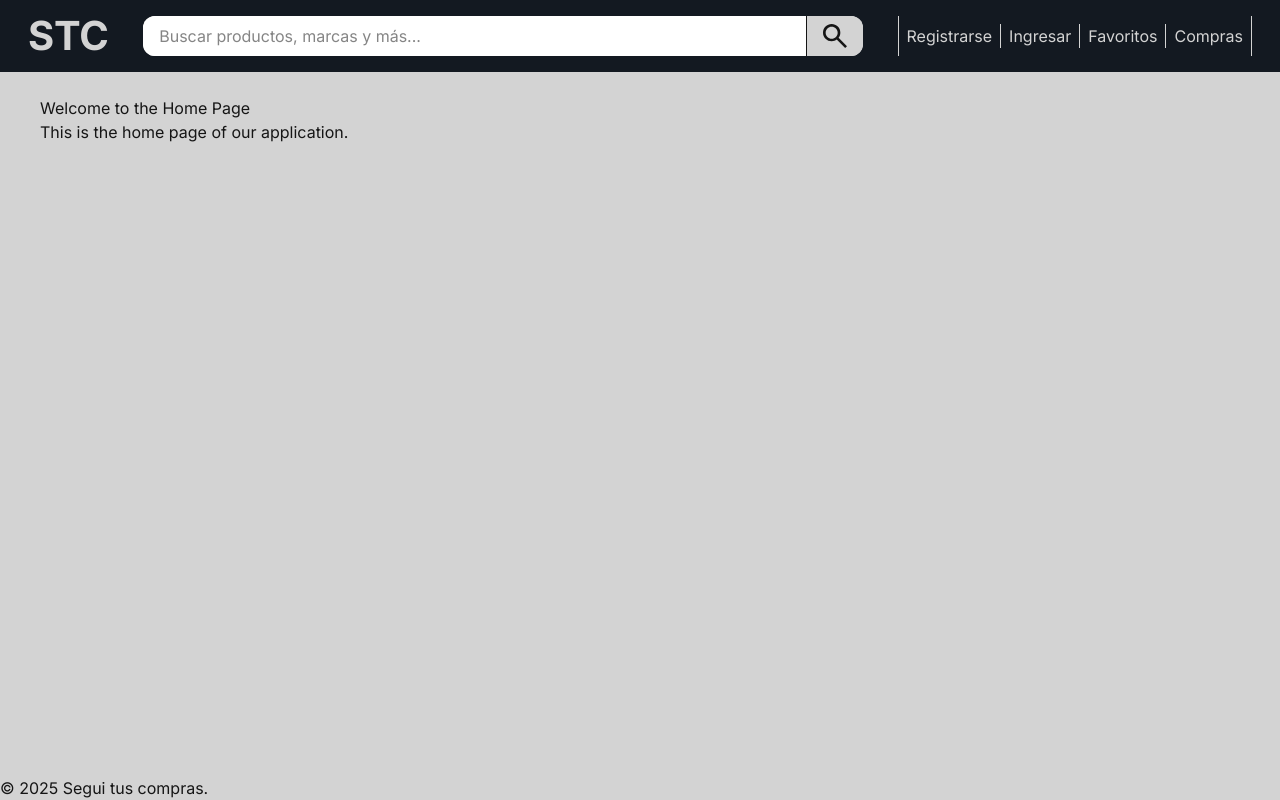
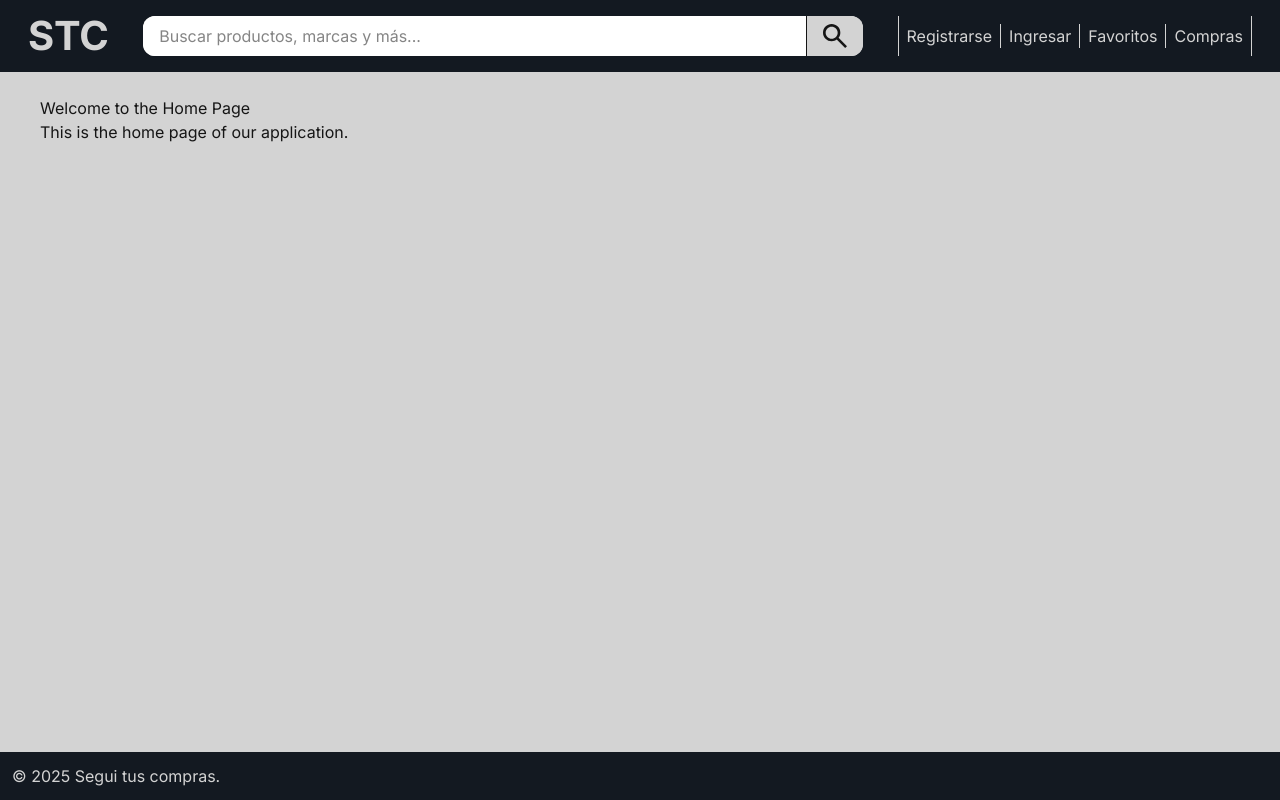
Before and after one commit to matulai/PDES-2025C1-STC, a React (Vite) app in the folder Front/: page / in a window 1280 px wide. Built offline with nearby package versions, Linux system fonts and the light colour scheme.

Commit message:
Add: footer style

```diff
--- a/Front/src/components/Footer.tsx
+++ b/Front/src/components/Footer.tsx
@@ -1,3 +1,5 @@
+import "@/styles/Footer.css";
+
 const Footer = () => {
   return (
     <footer className="footer-container">© 2025 Segui tus compras.</footer>
--- /dev/null
+++ b/Front/src/styles/Footer.css
@@ -0,0 +1,6 @@
+.footer-container {
+  background-color: var(--color-black-light);
+  color: var(--color-grey-light);
+  padding: 12px;
+  text-align: left;
+}
```
